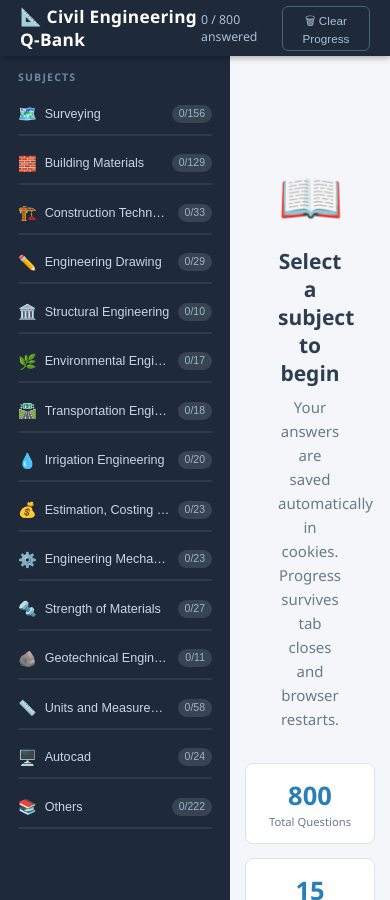
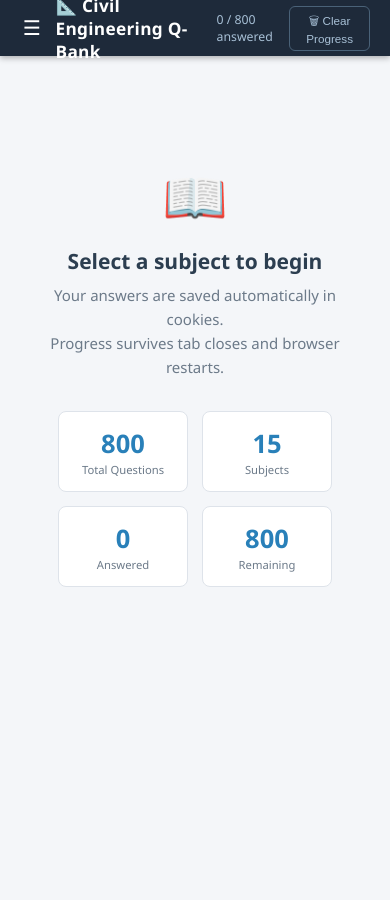
Before and after one commit to developeranaz/study, a Jekyll site: the page qp/index.html, which Jekyll copies as it is, in a window 390 px wide and 900 px high. Built offline with Jekyll 4.4.1, drawn with Linux system fonts in a browser that asks for light colours.

Commit message:
Add files via upload

```diff
--- a/qp/app.js
+++ b/qp/app.js
@@ -101,6 +101,8 @@ const clearBtn         = document.getElementById('clear-btn');
 const modalOverlay     = document.getElementById('modal-overlay');
 const modalCancel      = document.getElementById('modal-cancel');
 const modalConfirm     = document.getElementById('modal-confirm');
+const sidebarToggle    = document.getElementById('sidebar-toggle');
+const sidebarResizer   = document.getElementById('sidebar-resizer');
 
 // ── Answer key ─────────────────────────────────────────────────
 function answerKey(subj, qNum) {
@@ -378,6 +380,99 @@ modalOverlay.addEventListener('click', e => {
   if (e.target === modalOverlay) modalOverlay.classList.add('hidden');
 });
 
+// ── Sidebar resizing & toggle logic ───────────────────────────
+function setSidebarWidth(width) {
+  document.documentElement.style.setProperty('--sidebar-w', `${width}px`);
+  localStorage.setItem('sidebarWidth', width);
+}
+
+function setSidebarCollapsed(collapsed) {
+  if (collapsed) {
+    document.body.classList.add('sidebar-collapsed');
+  } else {
+    document.body.classList.remove('sidebar-collapsed');
+  }
+  localStorage.setItem('sidebarCollapsed', collapsed ? 'true' : 'false');
+}
+
+function initSidebar() {
+  const savedWidth = localStorage.getItem('sidebarWidth');
+  if (savedWidth) {
+    setSidebarWidth(parseInt(savedWidth, 10));
+  }
+
+  const savedCollapsed = localStorage.getItem('sidebarCollapsed');
+  if (savedCollapsed === 'true' || (savedCollapsed === null && window.innerWidth < 768)) {
+    setSidebarCollapsed(true);
+  } else {
+    setSidebarCollapsed(false);
+  }
+
+  // Toggle button click
+  if (sidebarToggle) {
+    sidebarToggle.addEventListener('click', () => {
+      const isCurrentlyCollapsed = document.body.classList.contains('sidebar-collapsed');
+      setSidebarCollapsed(!isCurrentlyCollapsed);
+    });
+  }
+
+  // Resizer dragging
+  if (sidebarResizer) {
+    let isDragging = false;
+
+    const startDrag = (e) => {
+      e.preventDefault();
+      isDragging = true;
+      document.body.classList.add('resizer-dragging');
+    };
+
+    const doDrag = (clientX) => {
+      if (!isDragging) return;
+      const newWidth = Math.max(160, Math.min(600, clientX));
+      setSidebarWidth(newWidth);
+    };
+
+    const stopDrag = (clientX) => {
+      if (!isDragging) return;
+      isDragging = false;
+      document.body.classList.remove('resizer-dragging');
+
+      if (clientX < 100) {
+        setSidebarCollapsed(true);
+        // Reset to default width so next expand isn't 0
+        setSidebarWidth(230);
+      } else {
+        setSidebarCollapsed(false);
+      }
+    };
+
+    // Mouse events
+    sidebarResizer.addEventListener('mousedown', startDrag);
+    document.addEventListener('mousemove', (e) => doDrag(e.clientX));
+    document.addEventListener('mouseup', (e) => stopDrag(e.clientX));
+
+    // Touch events
+    sidebarResizer.addEventListener('touchstart', (e) => {
+      isDragging = true;
+      document.body.classList.add('resizer-dragging');
+    });
+    document.addEventListener('touchmove', (e) => {
+      if (!isDragging) return;
+      doDrag(e.touches[0].clientX);
+    });
+    document.addEventListener('touchend', (e) => {
+      if (!isDragging) return;
+      stopDrag(e.changedTouches[0].clientX);
+    });
+
+    // Double click to toggle
+    sidebarResizer.addEventListener('dblclick', () => {
+      const isCurrentlyCollapsed = document.body.classList.contains('sidebar-collapsed');
+      setSidebarCollapsed(!isCurrentlyCollapsed);
+    });
+  }
+}
+
 // ── Bootstrap ──────────────────────────────────────────────────
 async function init() {
   // Load JSON
@@ -396,6 +491,9 @@ async function init() {
   // Load saved answers from cookies
   answers = cookieLoad();
 
+  // Initialize Sidebar
+  initSidebar();
+
   // Render
   renderSidebar();
   updateGlobalProgress();
--- a/qp/index.html
+++ b/qp/index.html
@@ -11,7 +11,10 @@
   <!-- HEADER -->
   <header>
     <div class="header-inner">
-      <h1>📐 Civil Engineering Q-Bank</h1>
+      <div style="display: flex; align-items: center; gap: 12px;">
+        <button id="sidebar-toggle" title="Toggle sidebar">☰</button>
+        <h1>📐 Civil Engineering Q-Bank</h1>
+      </div>
       <div class="header-meta">
         <span id="progress-label">0 / 0 answered</span>
         <button id="clear-btn" title="Clear all saved answers">🗑 Clear Progress</button>
@@ -24,6 +27,11 @@
     <div class="sidebar-title">Subjects</div>
     <ul id="subject-list"></ul>
   </aside>
+
+  <!-- SIDEBAR RESIZER -->
+  <div id="sidebar-resizer" class="resizer" title="Drag to resize, double-click to toggle">
+    <div class="resizer-handle"></div>
+  </div>
 
   <!-- MAIN AREA -->
   <main id="main">
--- a/qp/style.css
+++ b/qp/style.css
@@ -77,6 +77,29 @@ header h1 {
 #clear-btn:hover { background: #c0392b; border-color: #c0392b; color: #fff; }
 
 /* ===== SIDEBAR ===== */
+#sidebar-toggle {
+  background: transparent;
+  border: none;
+  color: #fff;
+  font-size: 1.35rem;
+  cursor: pointer;
+  display: flex;
+  align-items: center;
+  justify-content: center;
+  width: 36px;
+  height: 36px;
+  border-radius: 6px;
+  transition: background-color .2s, transform .2s;
+  padding: 0;
+}
+#sidebar-toggle:hover {
+  background: var(--sidebar-hover);
+}
+#sidebar-toggle:active {
+  transform: scale(0.92);
+}
+
+/* ===== SIDEBAR ===== */
 #sidebar {
   position: fixed;
   top: var(--header-h);
@@ -87,6 +110,96 @@ header h1 {
   overflow-y: auto;
   z-index: 50;
   padding-bottom: 20px;
+  transition: transform 0.3s cubic-bezier(0.4, 0, 0.2, 1), width 0.3s cubic-bezier(0.4, 0, 0.2, 1);
+}
+
+/* ===== SIDEBAR RESIZER ===== */
+#sidebar-resizer {
+  position: fixed;
+  top: var(--header-h);
+  left: var(--sidebar-w);
+  bottom: 0;
+  width: 10px;
+  margin-left: -5px; /* center target over the boundary */
+  cursor: col-resize;
+  background: transparent;
+  z-index: 60;
+  display: flex;
+  align-items: center;
+  justify-content: center;
+  user-select: none;
+  -webkit-user-select: none;
+  transition: left 0.3s cubic-bezier(0.4, 0, 0.2, 1);
+}
+
+/* Visual divider line */
+#sidebar-resizer::after {
+  content: "";
+  position: absolute;
+  top: 0;
+  bottom: 0;
+  left: 4px;
+  width: 2px;
+  background: var(--border);
+  transition: background-color 0.2s, width 0.2s;
+}
+
+#sidebar-resizer:hover::after,
+body.resizer-dragging #sidebar-resizer::after {
+  background: var(--accent);
+  width: 4px;
+  left: 3px;
+}
+
+/* Grab handle */
+.resizer-handle {
+  position: absolute;
+  width: 16px;
+  height: 38px;
+  background: var(--surface);
+  border: 1.5px solid var(--border);
+  border-radius: 6px;
+  display: flex;
+  align-items: center;
+  justify-content: center;
+  box-shadow: 0 2px 6px rgba(0,0,0,0.08);
+  z-index: 2;
+  opacity: 0;
+  transform: scale(0.9);
+  transition: opacity 0.2s, transform 0.2s, border-color 0.2s;
+}
+
+#sidebar-resizer:hover .resizer-handle,
+body.resizer-dragging #sidebar-resizer .resizer-handle {
+  opacity: 1;
+  transform: scale(1);
+}
+
+.resizer-handle::before {
+  content: "";
+  width: 2px;
+  height: 12px;
+  border-left: 2px double var(--text-light);
+  margin-left: 1px;
+}
+
+/* ===== COLLAPSED & DRAGGING STATES ===== */
+body.sidebar-collapsed #sidebar {
+  transform: translateX(-100%);
+}
+body.sidebar-collapsed #sidebar-resizer {
+  left: 0;
+  pointer-events: none;
+  opacity: 0;
+}
+body.sidebar-collapsed #main {
+  margin-left: 0;
+}
+
+body.resizer-dragging #sidebar,
+body.resizer-dragging #main,
+body.resizer-dragging #sidebar-resizer {
+  transition: none !important;
 }
 #sidebar::-webkit-scrollbar { width: 5px; }
 #sidebar::-webkit-scrollbar-thumb { background: #3d5166; border-radius: 4px; }
@@ -173,6 +286,7 @@ li button.active .subj-badge {
   margin-left: var(--sidebar-w);
   min-height: calc(100vh - var(--header-h));
   padding: 24px 28px 48px;
+  transition: margin-left 0.3s cubic-bezier(0.4, 0, 0.2, 1);
 }
 
 /* ===== LANDING ===== */
```
